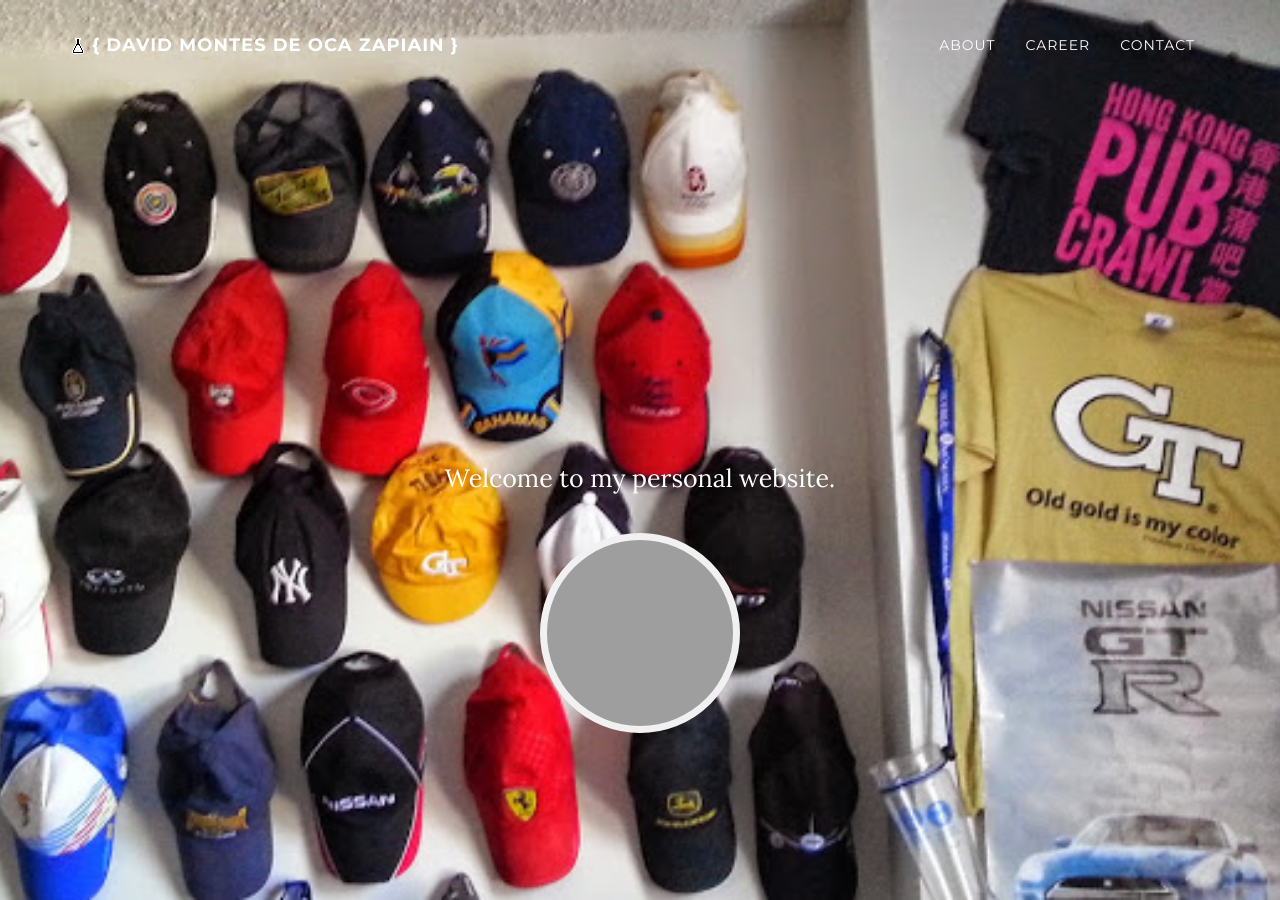
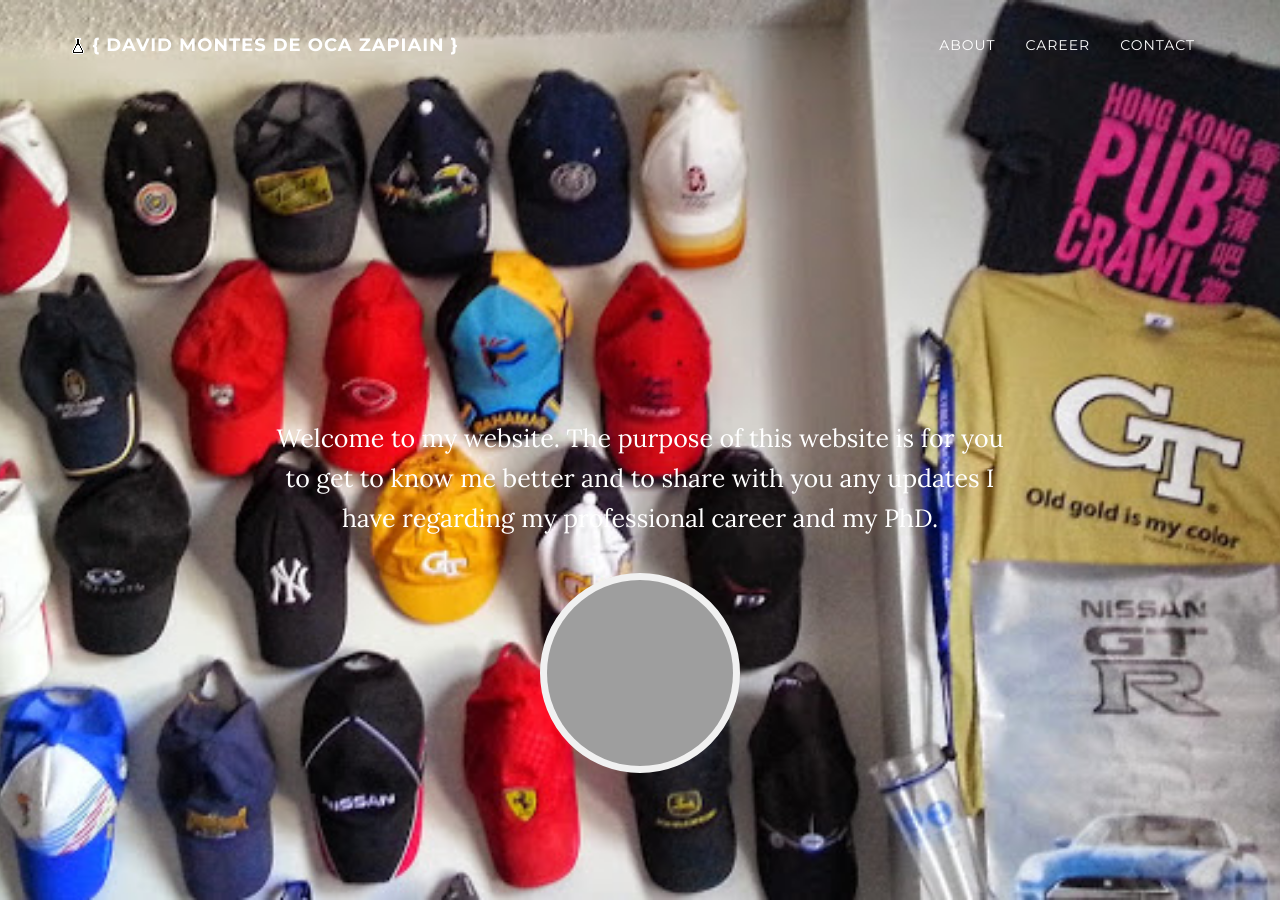
Before and after one commit to dmontesdocaz/dmontesdocaz.github.io, a Jekyll site: the page built from index.html, in a window 1280 px wide and 900 px high. Built offline with Jekyll 4.4.1, drawn with Linux system fonts in a browser that asks for light colours; comment, search, counter and statistics services are not loaded; grey boxes are pictures that could not be loaded.

Commit message:
Update index.html

```diff
--- a/index.html
+++ b/index.html
@@ -3,4 +3,5 @@
 section-type: index
 title:
 ---
-Welcome to my personal website.
+Welcome to my website.
+The purpose of this website is for you to get to know me better and to share with you any updates I have regarding my professional career and my PhD.
```
